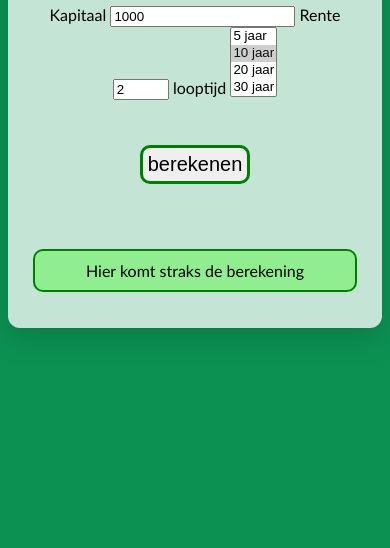
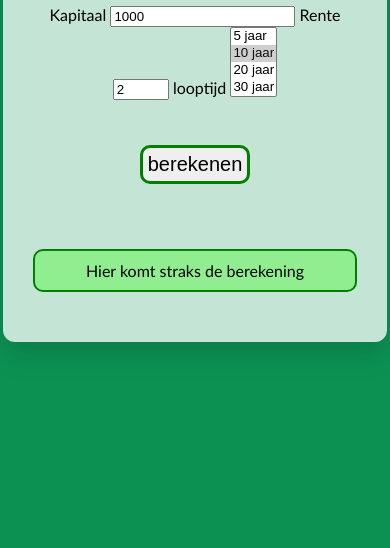
Before and after one commit to Ann-Getit/rente-berekening, a plain HTML site: page index.html in a window 390 px wide. Shown: the part 312-860 px from the top of the page. Drawn offline with Linux system fonts and the light colour scheme.

Commit message:
changed padding to margin in media query

```diff
--- a/index.html
+++ b/index.html
@@ -26,7 +26,7 @@
 
 @media (max-width: 480px) {
   .container {
-    padding: 16px;
+    margin: 16px;
   }
 }
 
```
